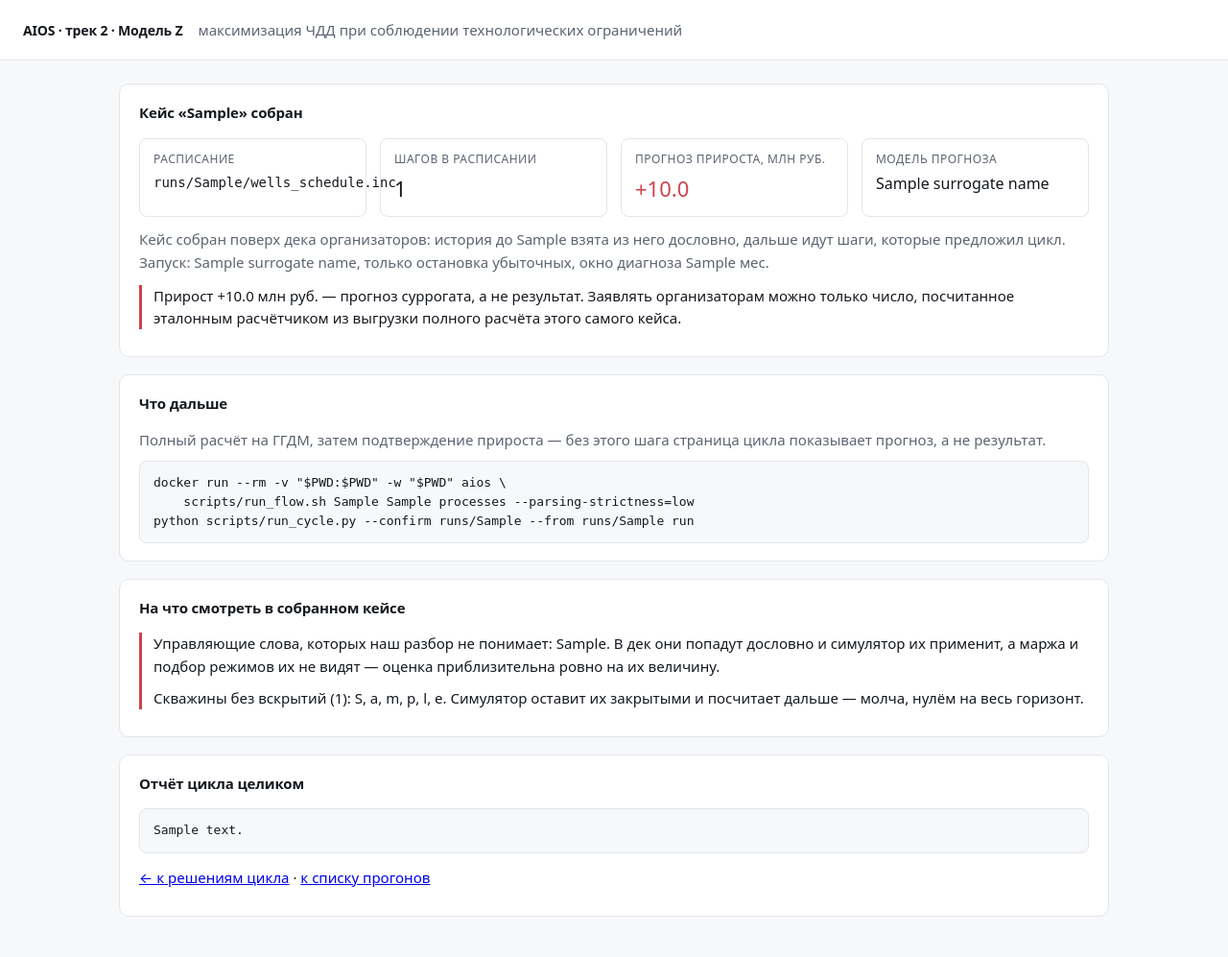
After one commit to Ivana-banana/AIOS-Model-Z, a FastAPI app: template aios/web/templates/saved.html in a window 1280 px wide. The commit adds this page. Shown: the whole page at 96% size. Run offline with FastAPI, Linux system fonts and the light colour scheme; the template is opened without the code that fills it: most values are stand-ins (such as "Sample title", 1, 10 or a date in 2020).

Commit message:
ui: запуск МАС из интерфейса даёт кейс, а не только картинку
Цикл управления запускался одной кнопкой и заканчивался страницей: расписание,
которое предложила МАС, из интерфейса было не достать — кейс собирал только
scripts/run_cycle.py --out. Теперь та же сборка есть на странице цикла.

Запуск цикла переведён на GET: он ничего не пишет на диск, и параметры
(суррогат, режим, окно диагноза) живут в адресе — ссылка повторяет прогон
целиком. Формы с полями иначе и не сделать: python-multipart в зависимостях
нет, а starlette без него не читает тело формы вовсе.

Наружу вынесены только параметры режима работы МАС. Нормативы, лимиты объекта
и границы дисконтирования остаются в config.toml: число из интерфейса обязано
повторяться командой.

Сборка кейса (POST /run/{name}/cycle/save) отказывает там, где отказывает CLI:
расписание с нарушениями до файла не доходит, существующий прогон не
перезаписывается, без дека организаторов кейс не собирается. Имя каталога
считает сервер из имени прогона и режима — путь на диске из пользовательского
ввода это запись куда угодно.

Заодно в цикл передан фонд из дека (known_wells) — расписание со скважиной,
которой в модели нет, симулятор не примет.

Claude-Session: https://claude.ai/code/session_0177uXJV76ttrRhQZTD7Hyyp

```diff
--- a/aios/web/app.py
+++ b/aios/web/app.py
@@ -34,6 +34,7 @@ from aios import explain as explain_module
 from aios.deck import ScheduleStep, parse_schedule
 from aios.margin import Norms, screen
 from aios.model import SurrogateLoadError, for_cycle
+from aios.run import build_case
 from aios.web.charts import Series, bar_chart, line_chart
 
 TEMPLATES = Jinja2Templates(directory=str(Path(__file__).resolve().parent / "templates"))
@@ -95,6 +96,44 @@ class SurrogateStatus:
     sklearn_version: str | None = None
     pandas_version: str | None = None
     datasets: tuple[tuple[str, str], ...] = ()
+
+
+@dataclass(frozen=True)
+class CycleOptions:
+    """Чем именно запускали цикл. Всё остальное берётся из `config.toml`.
+
+    Вынесены наружу ровно те три параметра, которые задают режим работы МАС, а
+    не экономику: нормативы, лимиты объекта и границы дисконтирования остаются в
+    конфигурации, иначе число из интерфейса нельзя было бы повторить командой.
+    """
+
+    model: str
+    """`decline` — тривиальный суррогат, `neural` — обученная модель."""
+
+    tune_rates: bool
+    """Подбор режимов. Выключенный оставляет только остановку убыточных."""
+
+    lookback_months: int
+    """Окно, по которому ставится диагноз скважине."""
+
+    @property
+    def mode(self) -> str:
+        return "full" if self.tune_rates else "stops"
+
+    @property
+    def query(self) -> str:
+        """Параметры в виде строки запроса: адрес страницы повторяет запуск."""
+        return f"model={self.model}&mode={self.mode}&lookback={self.lookback_months}"
+
+
+@dataclass(frozen=True)
+class CycleRun:
+    """Результат прохода цикла вместе с тем, что понадобится для сборки кейса."""
+
+    result: loop.CycleResult
+    surrogate_name: str
+    deck_wells: tuple[str, ...] | None
+    """Фонд из дека организаторов. `None` — дек недоступен, кейс не собрать."""
 
 
 def load_surrogate_status(path: Path) -> SurrogateStatus:
@@ -316,15 +355,124 @@ def create_app(root: Path | None = None) -> FastAPI:
             },
         )
 
-    @application.post("/run/{name}/cycle", response_class=HTMLResponse)
-    def cycle_page(request: Request, name: str, model: str = "decline") -> HTMLResponse:
+    @application.get("/run/{name}/cycle", response_class=HTMLResponse)
+    def cycle_page(request: Request, name: str, model: str = "decline",
+                   mode: str = "full", lookback: int | None = None) -> HTMLResponse:
+        """Прогнать цикл МАС и показать решения.
+
+        Запрос ничего не пишет на диск, поэтому он GET, а параметры запуска
+        живут в адресе: ссылка повторяет прогон целиком — вместе с режимом и
+        окном диагноза, а не только с именем прогона.
+        """
         run = _find(runs(), name)
         configuration = settings()
+        options = _cycle_options(model, mode, lookback, configuration)
+        cycle = run_cycle_on(run, configuration, options)
+
+        # слой интерпретируемости: модель излагает уже принятое решение по
+        # посчитанным фактам. Отказ слоя не должен ронять страницу — при любой
+        # проблеме возвращается шаблонное объяснение (ТЗ п. 3.1)
+        try:
+            explanation = explain_module.explain(
+                explain_module.evidence_from_cycle(cycle.result, cycle.surrogate_name),
+                configuration.explain,
+            )
+        except Exception:  # noqa: BLE001 — объяснение не должно уносить результат цикла
+            explanation = None
+        return TEMPLATES.TemplateResponse(
+            request=request,
+            name="cycle.html",
+            context={
+                "run": run,
+                "result": cycle.result,
+                "settings": configuration,
+                "surrogate_name": cycle.surrogate_name,
+                "explanation": explanation,
+                "options": options,
+                "case_dir": _case_directory(run.name, options),
+                "case_ready": cycle.deck_wells is not None and not cycle.result.problems,
+                "neural_available": _neural_available(project_root),
+            },
+        )
+
+    @application.post("/run/{name}/cycle/save", response_class=HTMLResponse)
+    def save_cycle(request: Request, name: str, model: str = "decline",
+                   mode: str = "full", lookback: int | None = None) -> HTMLResponse:
+        """Собрать кейс с расписанием, которое предложил цикл.
+
+        Цикл считается заново теми же параметрами: он детерминирован, а держать
+        результат предыдущего запроса между двумя обращениями значило бы завести
+        в UI состояние, которого больше нигде в проекте нет.
+
+        ЧДД собранного кейса остаётся прогнозом суррогата, пока кейс не посчитан
+        на ГГДМ, — команда полного расчёта печатается на странице.
+        """
+        run = _find(runs(), name)
+        configuration = settings()
+        options = _cycle_options(model, mode, lookback, configuration)
+        cycle = run_cycle_on(run, configuration, options)
+
+        if cycle.deck_wells is None:
+            raise HTTPException(
+                409,
+                "дек модели недоступен: кейс собирается поверх дека организаторов, "
+                f"а по пути {configuration.case.model_dir} его нет",
+            )
+        if cycle.result.problems:
+            # то же правило, что в scripts/run_cycle.py: расписание с нарушениями
+            # до файла не доходит, иначе нарушение уедет в сдаваемый пакет
+            raise HTTPException(
+                409,
+                "расписание нарушает ограничения, кейс не собран: "
+                + "; ".join(str(problem) for problem in cycle.result.problems[:3]),
+            )
+
+        target = project_root / "runs" / _case_directory(run.name, options)
+        if target.exists():
+            raise HTTPException(
+                409,
+                f"каталог runs/{target.name} уже есть. Прогон не перезаписывается: "
+                "удалите или переименуйте его, если нужно пересобрать",
+            )
+        try:
+            case = build_case(
+                target,
+                configuration.case.model_dir,
+                steps=list(cycle.result.steps),
+                control_start=configuration.case.control_start,
+                wells=cycle.deck_wells,
+                case_name=configuration.case.case_name,
+            )
+        except (ValueError, OSError) as error:
+            raise HTTPException(409, f"кейс собрать не удалось: {error}") from error
+
+        data_file = case.data_file.resolve()
+        return TEMPLATES.TemplateResponse(
+            request=request,
+            name="saved.html",
+            context={
+                "run": run,
+                "result": cycle.result,
+                "settings": configuration,
+                "surrogate_name": cycle.surrogate_name,
+                "options": options,
+                "case": case,
+                "case_dir": target.name,
+                "data_path": (
+                    data_file.relative_to(project_root)
+                    if data_file.is_relative_to(project_root) else data_file
+                ).as_posix(),
+                "processes": configuration.run.processes,
+            },
+        )
+
+    def run_cycle_on(run: Run, configuration, options: CycleOptions) -> CycleRun:
+        """Пройти цикл МАС на прогоне — общее для показа и для сборки кейса."""
         rows = load_rows(run, configuration.fluids, deck_fluids().by_well)
         if not rows:
-            raise HTTPException(404, f"В прогоне «{name}» нет результатов расчёта")
+            raise HTTPException(404, f"В прогоне «{run.name}» нет результатов расчёта")
         if not run.schedule.is_file():
-            raise HTTPException(404, f"В прогоне «{name}» нет wells_schedule.inc")
+            raise HTTPException(404, f"В прогоне «{run.name}» нет wells_schedule.inc")
 
         assumptions, _ = economics.load_norms(configuration.economics.norms_file)
         base_steps = _steps_from(run.schedule, configuration)
@@ -333,18 +481,23 @@ def create_app(root: Path | None = None) -> FastAPI:
         try:
             reference_schedule = deckfiles.layout(configuration.case.model_dir).one("SCHEDULE")
         except (ValueError, OSError):
-            reference_schedule = run.schedule
-        reference_steps = _steps_from(
-            reference_schedule if reference_schedule.is_file() else run.schedule,
-            configuration,
-        )
-        if model not in {"decline", "neural"}:
-            raise HTTPException(400, "неизвестный тип суррогата")
+            reference_schedule = None
+
+        deck_wells: tuple[str, ...] | None = None
+        if reference_schedule is not None and reference_schedule.is_file():
+            parsed = parse_schedule(reference_schedule)
+            reference_steps = [
+                step for step in parsed.steps if step.date >= configuration.case.control_start
+            ]
+            deck_wells = parsed.wells
+        else:
+            reference_steps = _steps_from(run.schedule, configuration)
+
         try:
             selected = for_cycle(
                 neural_path=(
                     project_root / "artifacts" / "surrogate.joblib"
-                    if model == "neural" else None
+                    if options.model == "neural" else None
                 ),
                 history=rows,
                 reference_steps=reference_steps,
@@ -359,32 +512,16 @@ def create_app(root: Path | None = None) -> FastAPI:
             Norms.from_assumptions(assumptions),
             control_start=configuration.case.control_start,
             start_date=configuration.economics.start_date,
-            lookback_months=configuration.policy.lookback_months,
+            lookback_months=options.lookback_months,
+            # фонд берётся из дека: расписание со скважиной, которой в модели
+            # нет, симулятор не примет. Дека нет — сверять не с чем
+            known_wells=frozenset(deck_wells) if deck_wells is not None else None,
+            tune_rates=options.tune_rates,
             joint_rate_search=selected.joint_rate_search,
             limits=configuration.limits,
             fluids=configuration.fluids,
         )
-        # слой интерпретируемости: модель излагает уже принятое решение по
-        # посчитанным фактам. Отказ слоя не должен ронять страницу — при любой
-        # проблеме возвращается шаблонное объяснение (ТЗ п. 3.1)
-        try:
-            explanation = explain_module.explain(
-                explain_module.evidence_from_cycle(result, selected.name),
-                configuration.explain,
-            )
-        except Exception:  # noqa: BLE001 — объяснение не должно уносить результат цикла
-            explanation = None
-        return TEMPLATES.TemplateResponse(
-            request=request,
-            name="cycle.html",
-            context={
-                "run": run,
-                "result": result,
-                "settings": configuration,
-                "surrogate_name": selected.name,
-                "explanation": explanation,
-            },
-        )
+        return CycleRun(result=result, surrogate_name=selected.name, deck_wells=deck_wells)
 
     return application
 
@@ -434,6 +571,36 @@ def _find(items: list[Run], name: str) -> Run:
     raise HTTPException(404, f"Прогон «{name}» не найден")
 
 
+def _cycle_options(model: str, mode: str, lookback: int | None, configuration) -> CycleOptions:
+    """Разобрать параметры запуска цикла, отвергнув то, чего мы не умеем.
+
+    Молча подставлять умолчание вместо непонятого значения нельзя: страница
+    показала бы прогон не тем, чем его просили запустить, и разница осталась бы
+    только в адресе.
+    """
+    if model not in {"decline", "neural"}:
+        raise HTTPException(400, "неизвестный тип суррогата")
+    if mode not in {"full", "stops"}:
+        raise HTTPException(400, "неизвестный режим цикла: бывает full или stops")
+    months = configuration.policy.lookback_months if lookback is None else lookback
+    if not 1 <= months <= 60:
+        raise HTTPException(400, "окно диагноза задаётся в месяцах, от 1 до 60")
+    return CycleOptions(model=model, tune_rates=mode == "full", lookback_months=months)
+
+
+def _case_directory(run_name: str, options: CycleOptions) -> str:
+    """Имя каталога под кейс цикла — производная от прогона и режима запуска.
+
+    Имя собирается сервером, а не приходит из формы: путь на диске из
+    пользовательского ввода — это запись куда угодно. Режим в имени нужен,
+    чтобы два запуска на одном прогоне не претендовали на один каталог.
+    """
+    parts = [run_name, "mas", options.model]
+    if not options.tune_rates:
+        parts.append("stops")
+    return "-".join(parts)
+
+
 def _neural_available(project_root: Path) -> bool:
     status = load_surrogate_status(project_root / "artifacts" / "surrogate-metrics.json")
     return (
--- /dev/null
+++ b/aios/web/templates/saved.html
@@ -0,0 +1,89 @@
+{% extends "base.html" %}
+{% block title %}Кейс {{ case_dir }} · AIOS{% endblock %}
+{% block content %}
+
+<section>
+  <h2>Кейс «{{ case_dir }}» собран</h2>
+  <div class="grid">
+    <div class="tile">
+      <div class="label">Расписание</div>
+      <div class="value" style="font-size:14px"><code>runs/{{ case_dir }}/wells_schedule.inc</code></div>
+    </div>
+    <div class="tile">
+      <div class="label">Шагов в расписании</div>
+      <div class="value">{{ result.steps|length }}</div>
+    </div>
+    <div class="tile">
+      <div class="label">Прогноз прироста, млн руб.</div>
+      <div class="value {{ 'good' if result.gain_m > 0 else 'bad' }}">
+        {{ '%+.1f'|format(result.gain_m) }}
+      </div>
+    </div>
+    <div class="tile">
+      <div class="label">Модель прогноза</div>
+      <div class="value" style="font-size:16px">{{ surrogate_name }}</div>
+    </div>
+  </div>
+
+  <p class="muted" style="margin-top:12px">
+    Кейс собран поверх дека организаторов: история до
+    {{ settings.case.control_start }} взята из него дословно, дальше идут шаги,
+    которые предложил цикл. Запуск: {{ surrogate_name }},
+    {{ 'подбор режимов и остановка убыточных' if options.tune_rates
+       else 'только остановка убыточных' }},
+    окно диагноза {{ options.lookback_months }} мес.
+  </p>
+
+  <div class="warn" style="margin-top:12px">
+    <p>
+      Прирост {{ '%+.1f'|format(result.gain_m) }} млн руб. — прогноз суррогата, а
+      не результат. Заявлять организаторам можно только число, посчитанное
+      эталонным расчётчиком из выгрузки полного расчёта этого самого кейса.
+    </p>
+  </div>
+</section>
+
+<section>
+  <h2>Что дальше</h2>
+  <p class="muted">
+    Полный расчёт на ГГДМ, затем подтверждение прироста — без этого шага
+    страница цикла показывает прогноз, а не результат.
+  </p>
+  <pre>docker run --rm -v "$PWD:$PWD" -w "$PWD" aios \
+    scripts/run_flow.sh {{ data_path }} {{ processes }} --parsing-strictness=low
+python scripts/run_cycle.py --confirm runs/{{ case_dir }} --from runs/{{ run.name }}</pre>
+</section>
+
+{% if case.unsupported_controls or case.wells_without_completions %}
+<section>
+  <h2>На что смотреть в собранном кейсе</h2>
+  <div class="warn">
+    {% if case.unsupported_controls %}
+    <p>
+      Управляющие слова, которых наш разбор не понимает:
+      {{ case.unsupported_controls|join(', ') }}. В дек они попадут дословно и
+      симулятор их применит, а маржа и подбор режимов их не видят — оценка
+      приблизительна ровно на их величину.
+    </p>
+    {% endif %}
+    {% if case.wells_without_completions %}
+    <p>
+      Скважины без вскрытий ({{ case.wells_without_completions|length }}):
+      {{ case.wells_without_completions[:10]|join(', ') }}. Симулятор оставит их
+      закрытыми и посчитает дальше — молча, нулём на весь горизонт.
+    </p>
+    {% endif %}
+  </div>
+</section>
+{% endif %}
+
+<section>
+  <h2>Отчёт цикла целиком</h2>
+  <pre>{{ result.summary() }}</pre>
+  <p style="margin-top:14px">
+    <a href="/run/{{ run.name }}/cycle?{{ options.query }}">← к решениям цикла</a>
+    · <a href="/">к списку прогонов</a>
+  </p>
+</section>
+
+{% endblock %}
```
Also changed, not shown: aios/web/templates/cycle.html (+55 -0 lines), aios/web/templates/run.html (+24 -5 lines), tests/test_web.py (+188 -9 lines).
